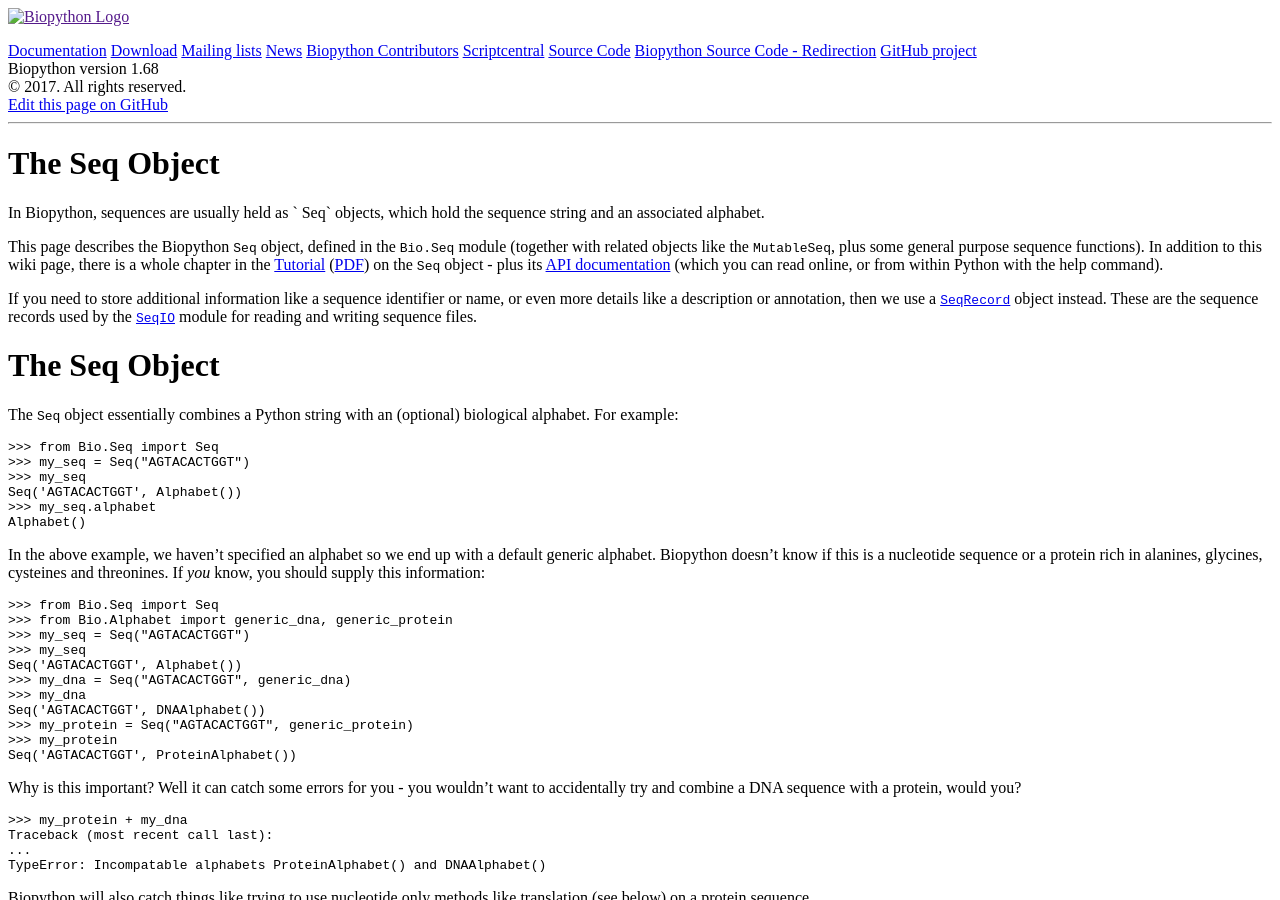
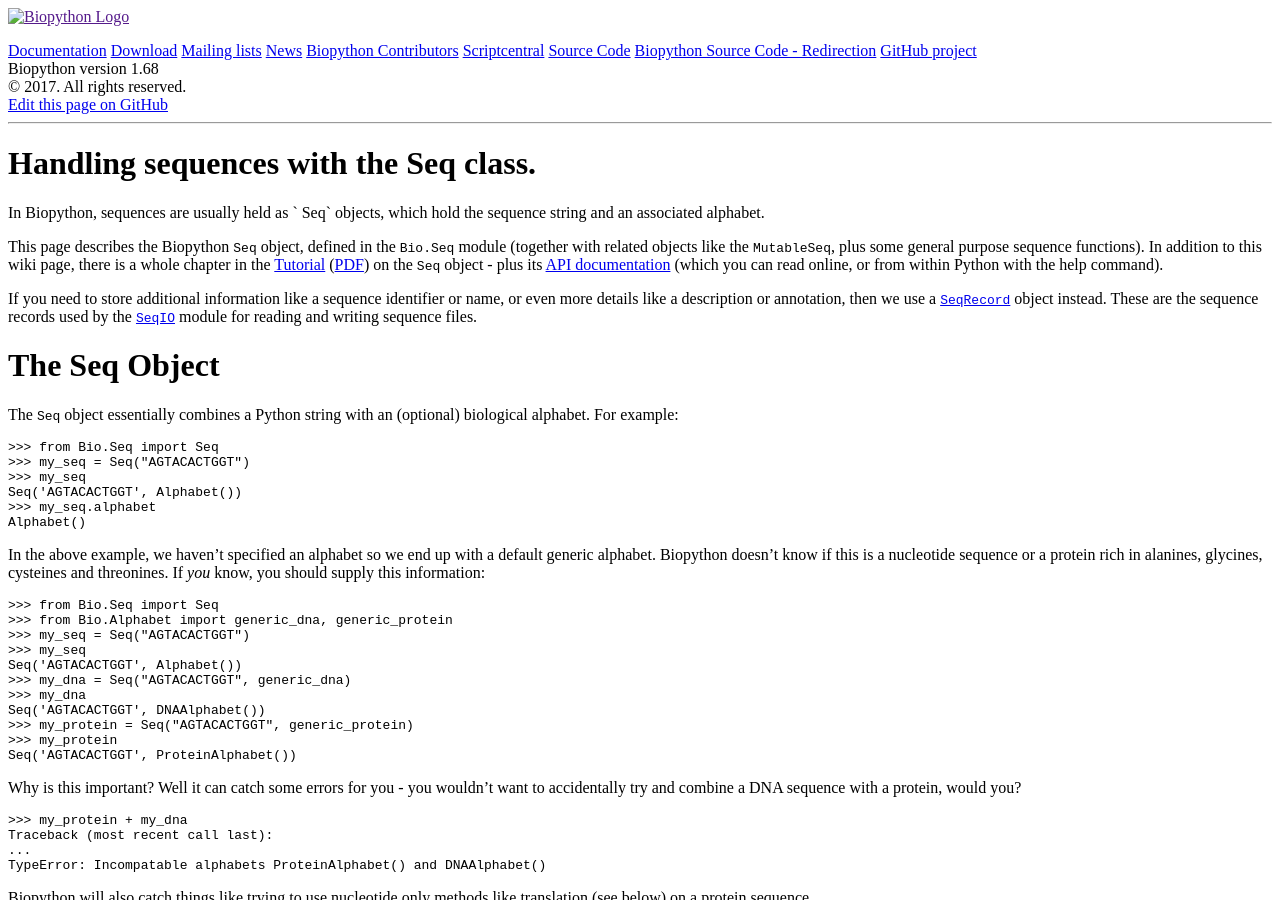
Before and after one commit to biopython/biopython.github.io, a Jekyll site: the page built from wiki/Seq.md, in a window 1280 px wide and 900 px high. Built offline with Jekyll 4.4.1, drawn with Linux system fonts in a browser that asks for light colours.

Commit message:
Update Seq.md

```diff
--- a/wiki/Seq.md
+++ b/wiki/Seq.md
@@ -1,5 +1,5 @@
 ---
-title: The Seq Object
+title: Handling sequences with the Seq class.
 permalink: wiki/Seq
 layout: wiki
 tags:
```
